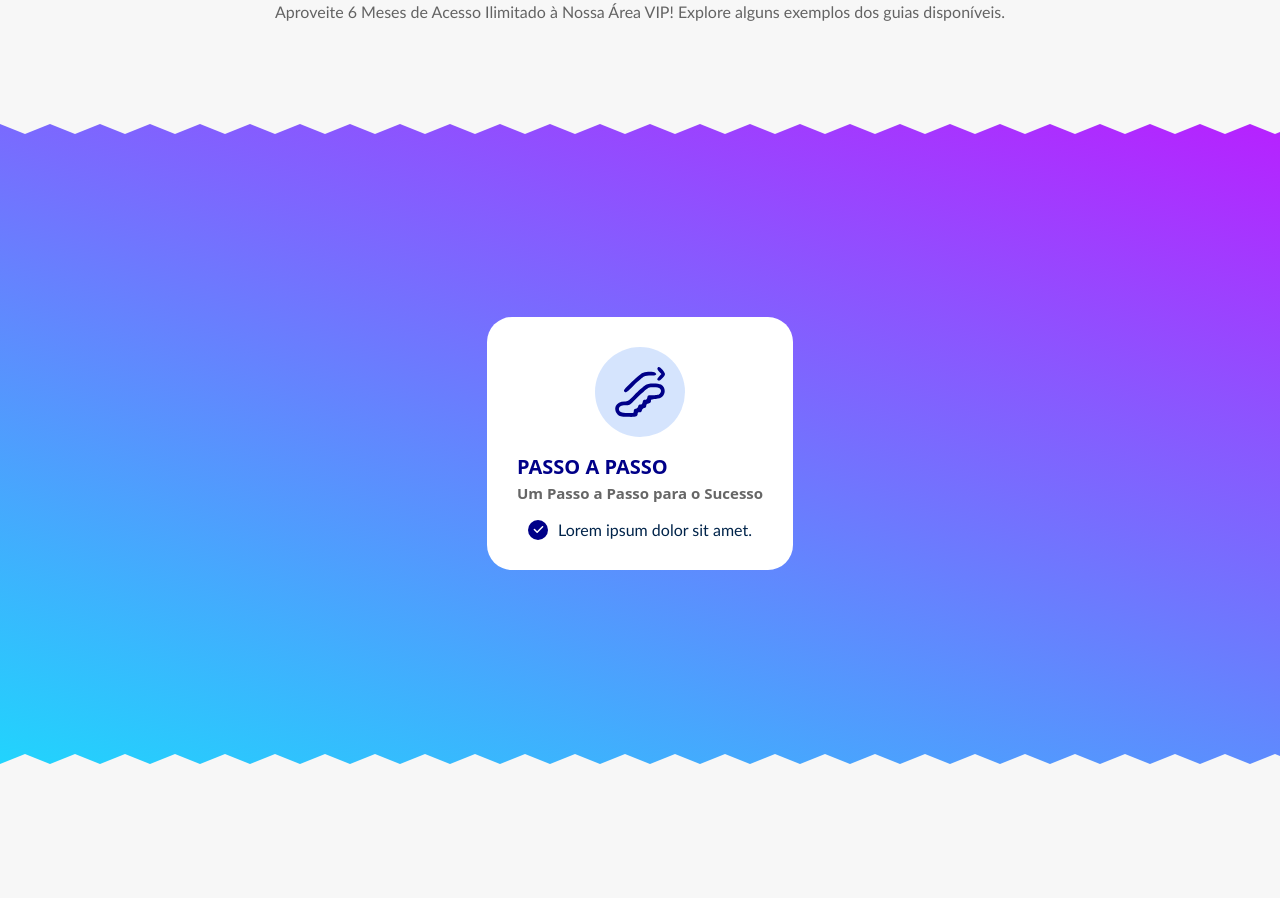
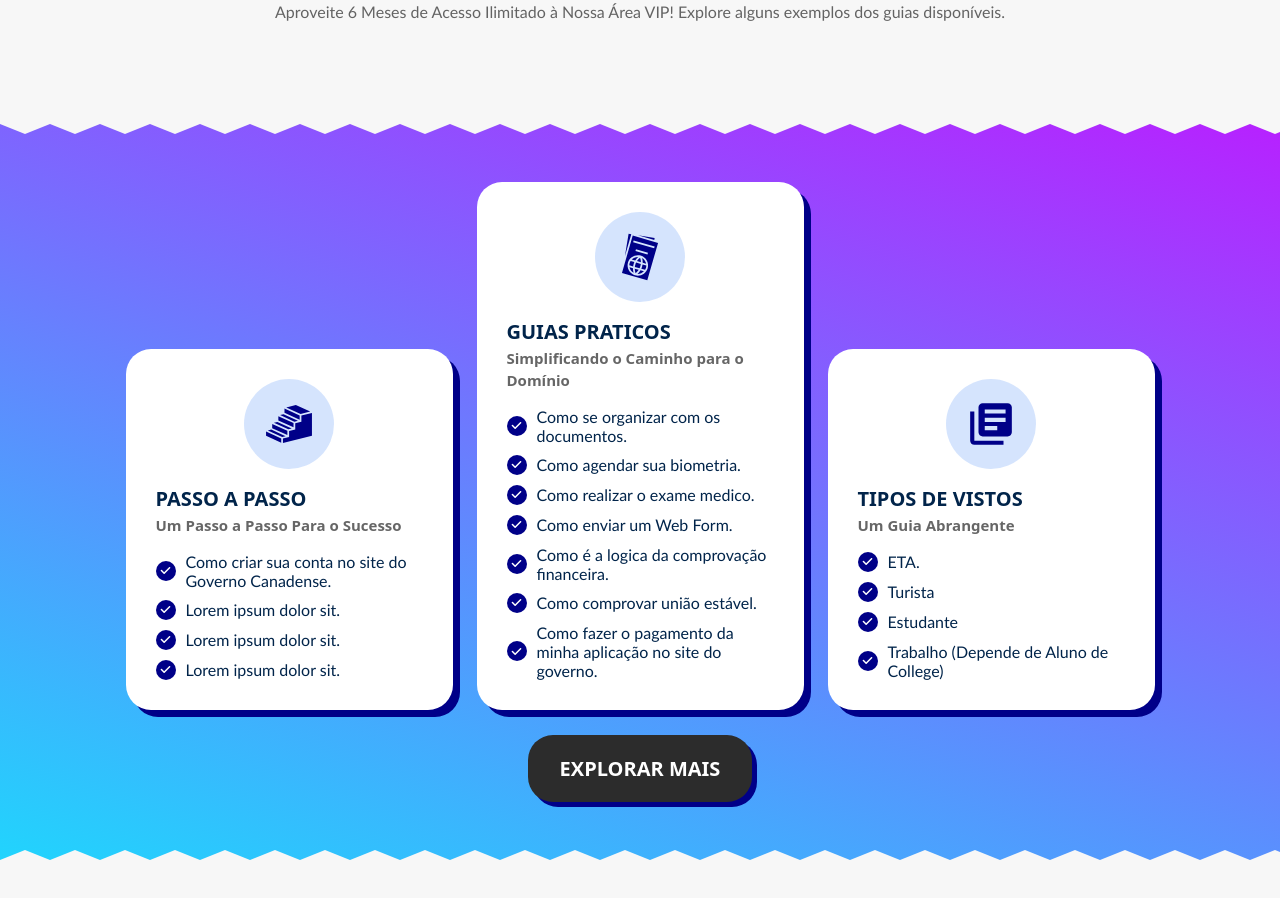
Before and after one commit to lucasdef15/maple-visa-guide, a React (Vite) app in the folder client/: page / in a window 1280 px wide. Shown: the part 2760-3658 px from the top of the page. Before the commit the page ends 3624 px from the top, so only its background shows below. Built offline with nearby package versions, Linux system fonts and the light colour scheme; a web font is replaced by a local one.

Commit message:
feat: guide section

```diff
--- a/client/package.json
+++ b/client/package.json
@@ -18,6 +18,7 @@
     "popmotion": "^11.0.5",
     "react": "^18.2.0",
     "react-dom": "^18.2.0",
+    "react-icons": "^4.10.1",
     "react-router-dom": "^6.14.2",
     "react-swipeable": "^7.0.1"
   },
--- /dev/null
+++ b/client/src/components/guiasSection/GuiasButton.tsx
@@ -0,0 +1,17 @@
+import { styled } from '@mui/material/styles';
+import { Button } from '@mui/material';
+
+const StyledButton = styled(Button)(({ theme }) => ({
+  borderRadius: theme.shape.borderRadius,
+  padding: '1rem 2rem',
+  color: 'white',
+  textTransform: 'uppercase',
+  fontWeight: 'bold',
+  backgroundColor: theme.palette.common.black,
+  fontSize: '20px',
+  boxShadow: '5px 5px 0px 0px #008',
+}));
+
+export default function GuiasButton() {
+  return <StyledButton variant='contained'>explorar mais</StyledButton>;
+}
--- a/client/src/components/guiasSection/GuiasCard.tsx
+++ b/client/src/components/guiasSection/GuiasCard.tsx
@@ -1,16 +1,17 @@
 import { Stack, Typography } from '@mui/material';
-import scalator from '/assets/svgs/escalator.svg';
 import { styled } from '@mui/material/styles';
 import check from '/assets/svgs/check.svg';
+import scalator from '/assets/svgs/escalator.svg';
 
 const StyledCard = styled(Stack)(({ theme }) => ({
   background: 'white',
   maxWidth: '327px',
   padding: '30px',
   borderRadius: theme.shape.borderRadius,
+  boxShadow: '7px 7px 0px 0px #008',
 }));
 
-const CardHeader = styled('div')(() => ({
+const CardHeader = styled('div')(({ theme }) => ({
   display: 'flex',
   justifyContent: 'center',
   alignItems: 'center',
@@ -27,6 +28,11 @@ const CardHeader = styled('div')(() => ({
     width: '54px',
     height: '50px',
   },
+  '& svg': {
+    fill: theme.palette.primary.main,
+    width: '50px',
+    height: '50px',
+  },
 }));
 
 const CardTitle = styled('div')(() => ({
@@ -36,7 +42,7 @@ const CardTitle = styled('div')(() => ({
 const CardItem = styled(Stack)(({ theme }) => ({
   display: 'felx',
   flexDirection: 'row',
-  justifyContent: 'center',
+  justifyContent: 'start',
   alignItems: 'center',
   gap: '10px',
   '& .circle': {
@@ -46,33 +52,47 @@ const CardItem = styled(Stack)(({ theme }) => ({
     borderRadius: '50%',
     display: 'grid',
     placeContent: 'center',
+    flex: '0 0 20px',
   },
 }));
 
-export default function GuiasCard() {
+const CardBody = styled('div')(() => ({
+  display: 'flex',
+  flexDirection: 'column',
+  gap: '10px',
+}));
+
+interface CardProps {
+  icon?: React.ReactNode;
+  title: string;
+  subTitle: string;
+  items: string[];
+}
+
+export default function GuiasCard({ icon, title, subTitle, items }: CardProps) {
   return (
     <StyledCard>
       <CardHeader>
-        <span className='circle'>
-          <img src={scalator} alt='icon' />
-        </span>
+        <span className='circle'>{icon || <img src={scalator} />}</span>
       </CardHeader>
       <CardTitle>
-        <Typography fontSize='20px' color='primary' fontWeight='bold'>
-          PASSO A PASSO
+        <Typography fontSize='20px' color='text.main' fontWeight='bold'>
+          {title}
         </Typography>
         <Typography fontSize='15px' color='text.secondary' fontWeight='bold'>
-          Um Passo a Passo para o Sucesso
+          {subTitle}
         </Typography>
       </CardTitle>
-      <div className='body'>
-        <CardItem>
-          <span className='circle'>
-            <img src={check} alt='check' />
-          </span>
-          <p>Lorem ipsum dolor sit amet.</p>
-        </CardItem>
-      </div>
+      <CardBody>
+        {items.map((item, index) => (
+          <CardItem key={index}>
+            <span className='circle'>
+              <img src={check} alt='check' />
+            </span>
+            <p>{item}</p>
+          </CardItem>
+        ))}
+      </CardBody>
     </StyledCard>
   );
 }
--- a/client/src/components/guiasSection/GuiasSection.tsx
+++ b/client/src/components/guiasSection/GuiasSection.tsx
@@ -1,16 +1,24 @@
 import { styled } from '@mui/material/styles';
+import { MdLibraryBooks } from 'react-icons/md';
+import { Gi3DStairs } from 'react-icons/gi';
+import { GiPassport } from 'react-icons/gi';
+import { Stack } from '@mui/material';
 import GuiasCard from './GuiasCard';
+import GuiasButton from './GuiasButton';
 
 const Spikes = styled('section')(() => ({
   position: 'relative',
   backgroundColor: '#21D4FD',
   backgroundImage: 'linear-gradient(19deg, #21D4FD 0%, #B721FF 100%)',
   marginBlock: '100px',
-  height: '80vh',
+  height: '92vh',
+  maxHeight: '750px',
   width: '100vw',
   display: 'flex',
+  flexDirection: 'column',
   justifyContent: 'center',
   alignItems: 'center',
+  gap: '25px',
 
   '&::before, &::after': {
     '--spike-width': '50px',
@@ -34,9 +42,55 @@ const Spikes = styled('section')(() => ({
 }));
 
 export default function GuiasSection() {
+  const card1 = [
+    'Como criar sua conta no site do Governo Canadense.',
+    'Lorem ipsum dolor sit.',
+    'Lorem ipsum dolor sit.',
+    'Lorem ipsum dolor sit.',
+  ];
+  const card2 = [
+    'Como se organizar com os documentos.',
+    'Como agendar sua biometria.',
+    'Como realizar o exame medico.',
+    'Como enviar um Web Form.',
+    'Como é a logica da comprovação financeira.',
+    'Como comprovar união estável.',
+    'Como fazer o pagamento da minha aplicação no site do governo.',
+  ];
+  const card3 = [
+    'ETA.',
+    'Turista',
+    'Estudante',
+    'Trabalho (Depende de Aluno de College)',
+  ];
   return (
     <Spikes>
-      <GuiasCard />
+      <Stack
+        direction='row'
+        justifyContent='center'
+        alignItems='end'
+        spacing={3}
+      >
+        <GuiasCard
+          icon={<Gi3DStairs />}
+          title='PASSO A PASSO'
+          subTitle='Um Passo a Passo Para o Sucesso'
+          items={card1}
+        />
+        <GuiasCard
+          icon={<GiPassport />}
+          title='GUIAS PRATICOS'
+          subTitle='Simplificando o Caminho para o Domínio'
+          items={card2}
+        />
+        <GuiasCard
+          icon={<MdLibraryBooks />}
+          title='TIPOS DE VISTOS'
+          subTitle='Um Guia Abrangente'
+          items={card3}
+        />
+      </Stack>
+      <GuiasButton />
     </Spikes>
   );
 }
--- a/client/src/styles/Theme.ts
+++ b/client/src/styles/Theme.ts
@@ -3,7 +3,7 @@ import { createTheme } from '@mui/material';
 const Theme = createTheme({
   palette: {
     common: {
-      black: '#000',
+      black: '#2C2C2C',
       white: '#fff',
     },
     primary: {
```
Also changed, not shown: 1 other file (tests, documents, lock files or other folders).
